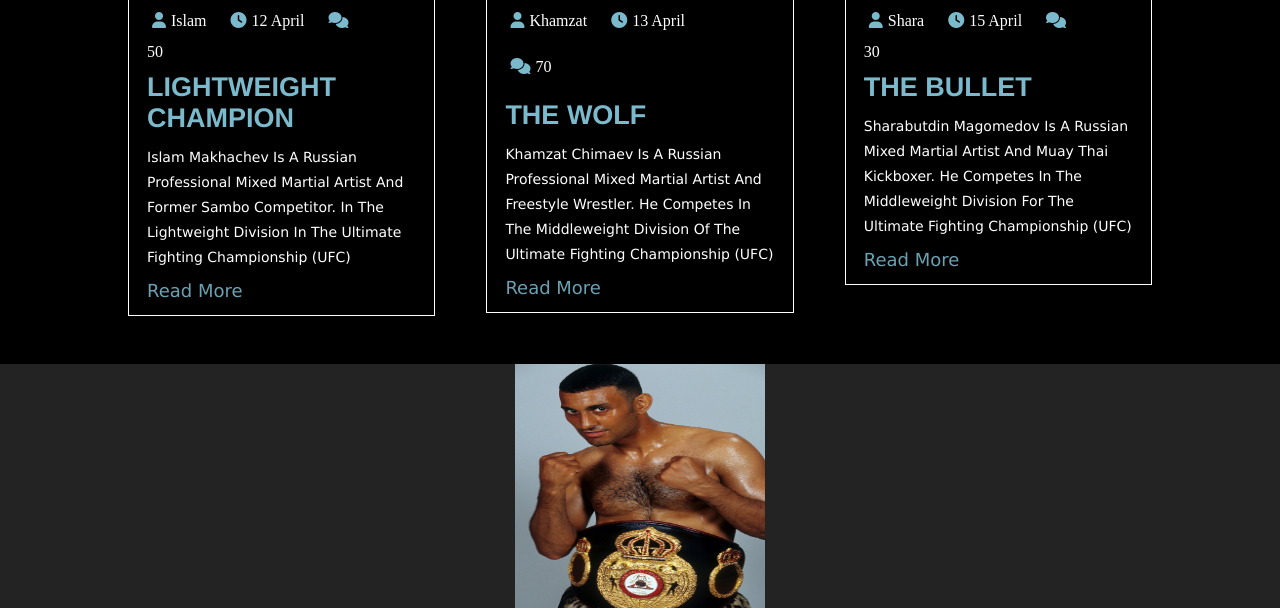
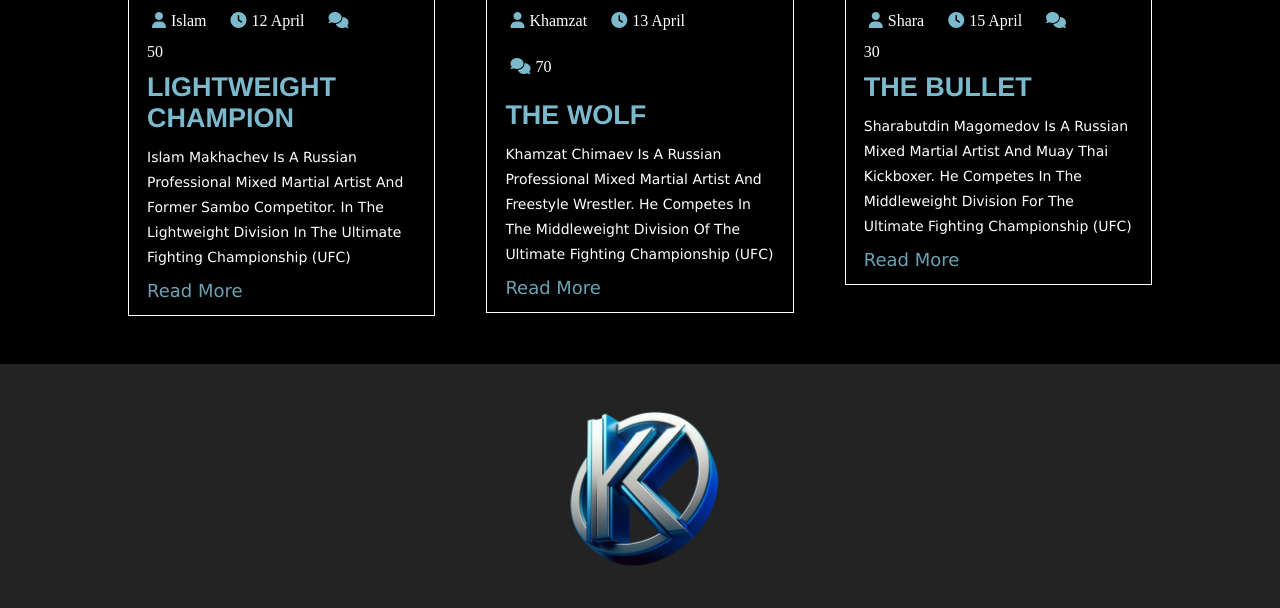
Before and after one commit to Duke0Karim/watches, a plain HTML site: page index.html in a window 1280 px wide. Shown: the part 7346-7954 px from the top of the page. Drawn offline with Linux system fonts and the light colour scheme.

Commit message:
Update index.html

```diff
--- a/index.html
+++ b/index.html
@@ -722,7 +722,7 @@
 
     <!-- footer-section -->
     <div class="footer-section">
-        <img src="images/nassem.jpg" alt="" width="250px" height="250px" draggable="false">
+        <img src="images/_a6bf3ec1-4e7a-4d53-8f85-569935f61bb4-removebg.png" alt="" width="250px" height="250px" draggable="false">
         <ul class="footer-links">
             <li><a href="#"><i class="fa-brands fa-facebook"></i></a></li>
             <li><a href="#"><i class="fa-brands fa-twitter"></i></a></li>
```
